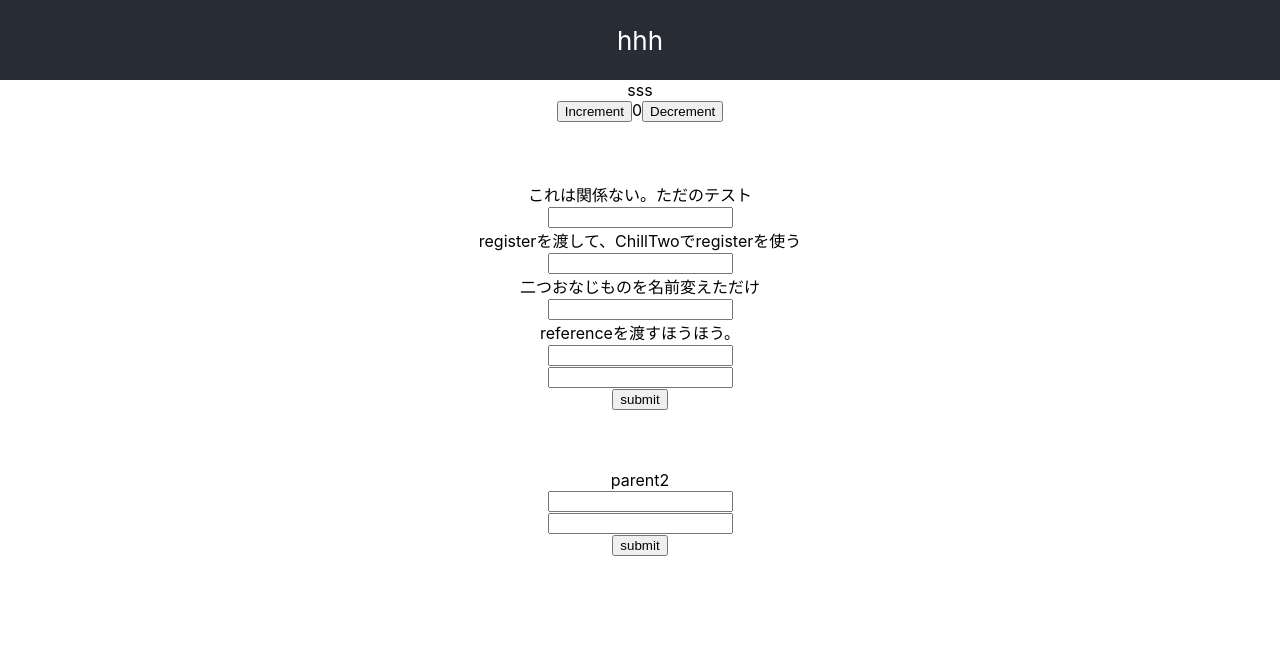
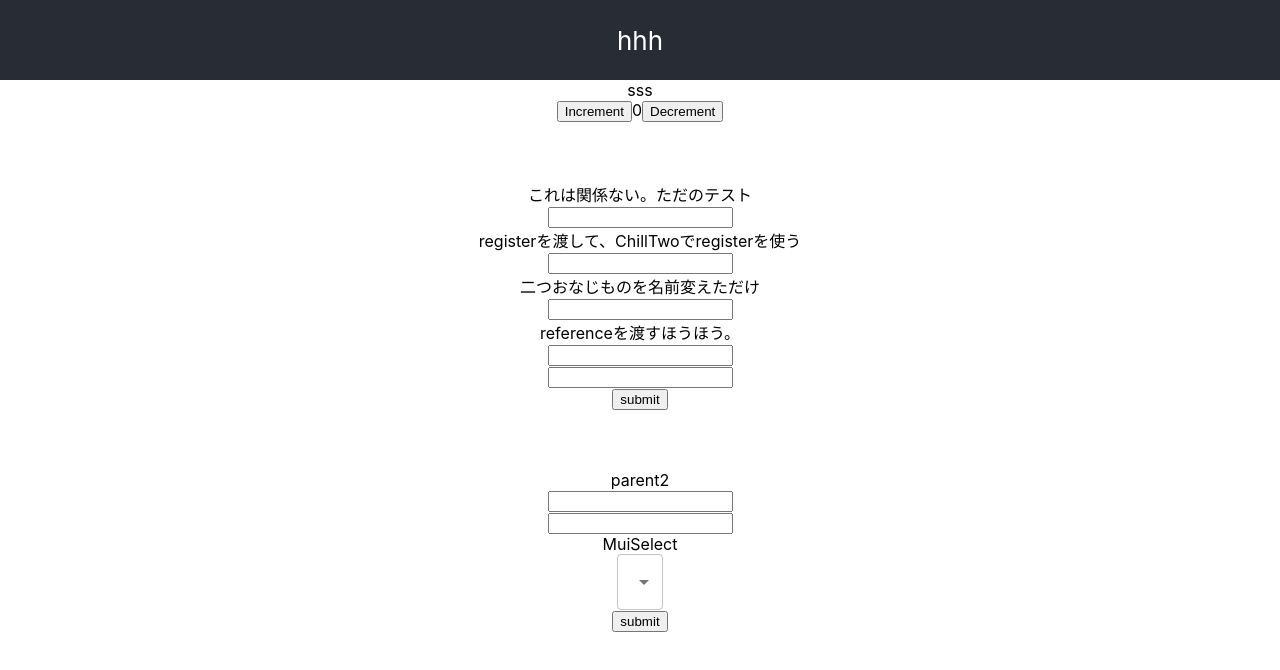
Before and after one commit to morninng/sample-react-confirmation, a React (Create React App) app: page / in a window 1280 px wide. Shown: the top 670 px of the page. Built offline with nearby package versions, Linux system fonts and the light colour scheme.

Commit message:
useform controller

```diff
--- /dev/null
+++ b/src/form2/chitt-select-option.tsx
@@ -0,0 +1,18 @@
+import React from 'react'
+import { MuiSelect } from './mui-select'
+import { MenuItem } from '@mui/material'
+
+
+export const ChittSelectOption: React.FC<{}> = () => {
+
+    return (
+        <div>
+            <MuiSelect formRegistrationName="sss">
+                <MenuItem value="1">1</MenuItem>
+                <MenuItem value="2">2</MenuItem>
+                <MenuItem value="3">3</MenuItem>
+            </MuiSelect>
+
+        </div>
+      )
+  }
--- /dev/null
+++ b/src/form2/mui-select.tsx
@@ -0,0 +1,28 @@
+import React from 'react'
+import { useFormContext, Controller } from "react-hook-form"
+import { Select as MaterialSelect,  } from '@mui/material'
+
+
+interface ChittProps {
+  formRegistrationName: string
+  maxLength?: number
+  isRequired?: boolean
+  children: React.ReactNode
+}
+
+export const MuiSelect: React.FC<ChittProps> = ({ formRegistrationName, children}) => {
+
+    const { control } = useFormContext()
+
+    return (
+        <div>
+            <div> MuiSelect</ div>
+            <Controller
+                control={control}
+                name={formRegistrationName}
+                defaultValue=""
+                render={({ field}) => (<MaterialSelect {...field} value={field.value || ''} >{children}</MaterialSelect>) }
+            />
+        </div>
+      )
+  }
--- a/src/form2/parent2.tsx
+++ b/src/form2/parent2.tsx
@@ -1,6 +1,7 @@
 import React from 'react'
 import { useForm, FormProvider } from 'react-hook-form'
 import { Chitt } from './chitt'
+import { ChittSelectOption } from './chitt-select-option'
 
 export const Parent2: React.FC = () => {
   const methods = useForm()
@@ -19,8 +20,6 @@ export const Parent2: React.FC = () => {
 
 
 
-
-
   return (
     <FormProvider {...methods}>
       <div>parent2</div>
@@ -28,6 +27,7 @@ export const Parent2: React.FC = () => {
 
         <Chitt  formRegistrationName="hoge" maxLength={2} />
         <Chitt  formRegistrationName="fuga"  />
+        <ChittSelectOption />
 
         <button type="submit">submit</button>
       </form>
```
Also changed, not shown: package.json (+12 -0 lines), 1 other file (tests, documents, lock files or other folders).
